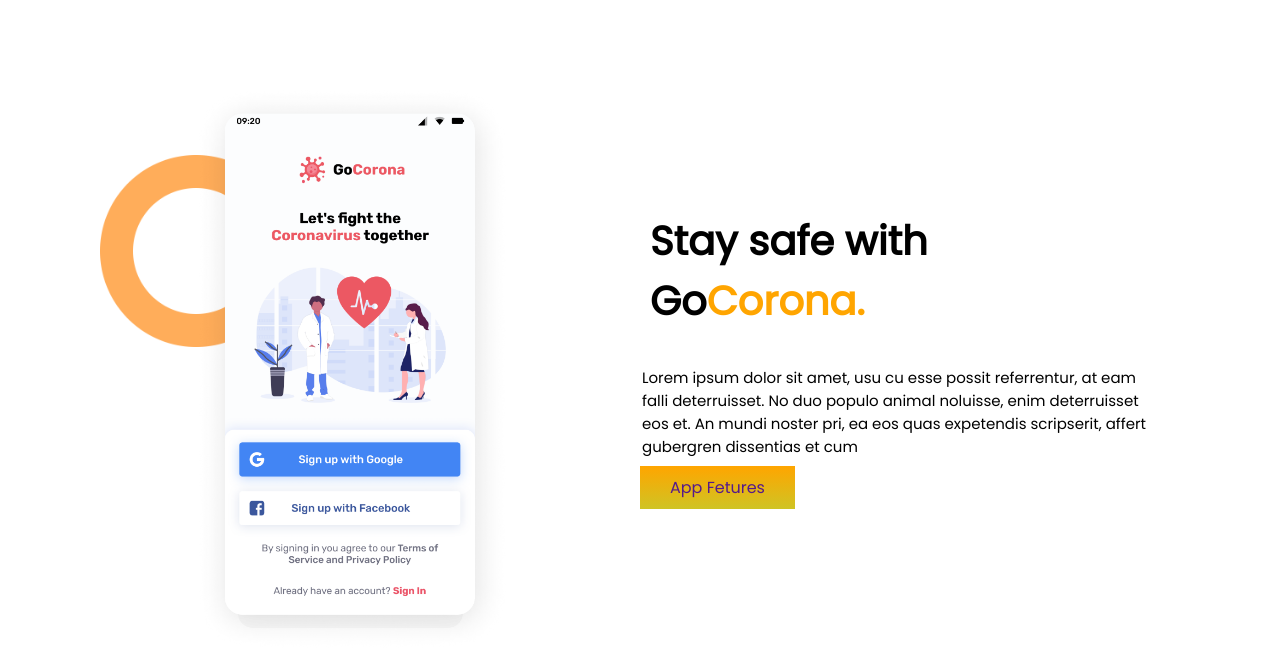
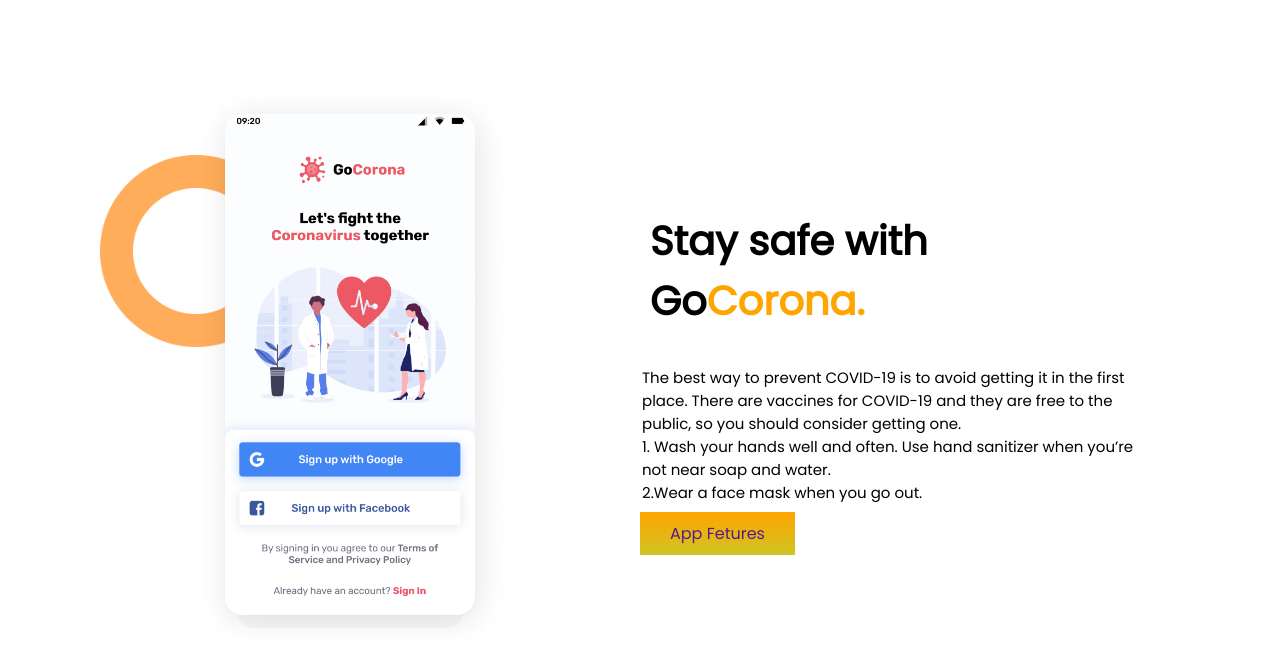
Before and after one commit to joynto1/second_website, a plain HTML site: page index.html in a window 1280 px wide. Shown: the part 2366-3028 px from the top of the page. Drawn offline with Linux system fonts and the light colour scheme; a web font is replaced by a local one.

Commit message:
finali_finish

```diff
--- a/index.html
+++ b/index.html
@@ -100,10 +100,11 @@
         <div class="half-width">
 
             <h1 class="five_litle"> Stay safe with <br> Go<span>Corona.</span></br> </h1>
-            <p class="secondp">Lorem ipsum dolor sit amet, usu cu esse possit referrentur,
-                at eam falli deterruisset. No duo populo animal noluisse,
-                enim deterruisset eos et. An mundi noster pri, ea eos quas
-                expetendis scripserit, affert gubergren dissentias et cum</p>
+            <p class="secondp">The best way to prevent COVID-19 is to avoid getting it in the first place. There are
+                vaccines for COVID-19 and they are free to the public, so you should consider getting one. <br>1. Wash
+                your hands well and often. Use hand sanitizer when you’re not near soap and water. <br> 2.Wear a face
+                mask
+                when you go out.</p>
             <a class="secondbutton" target="_blank" href="">App Fetures</a>
         </div>
 
```
